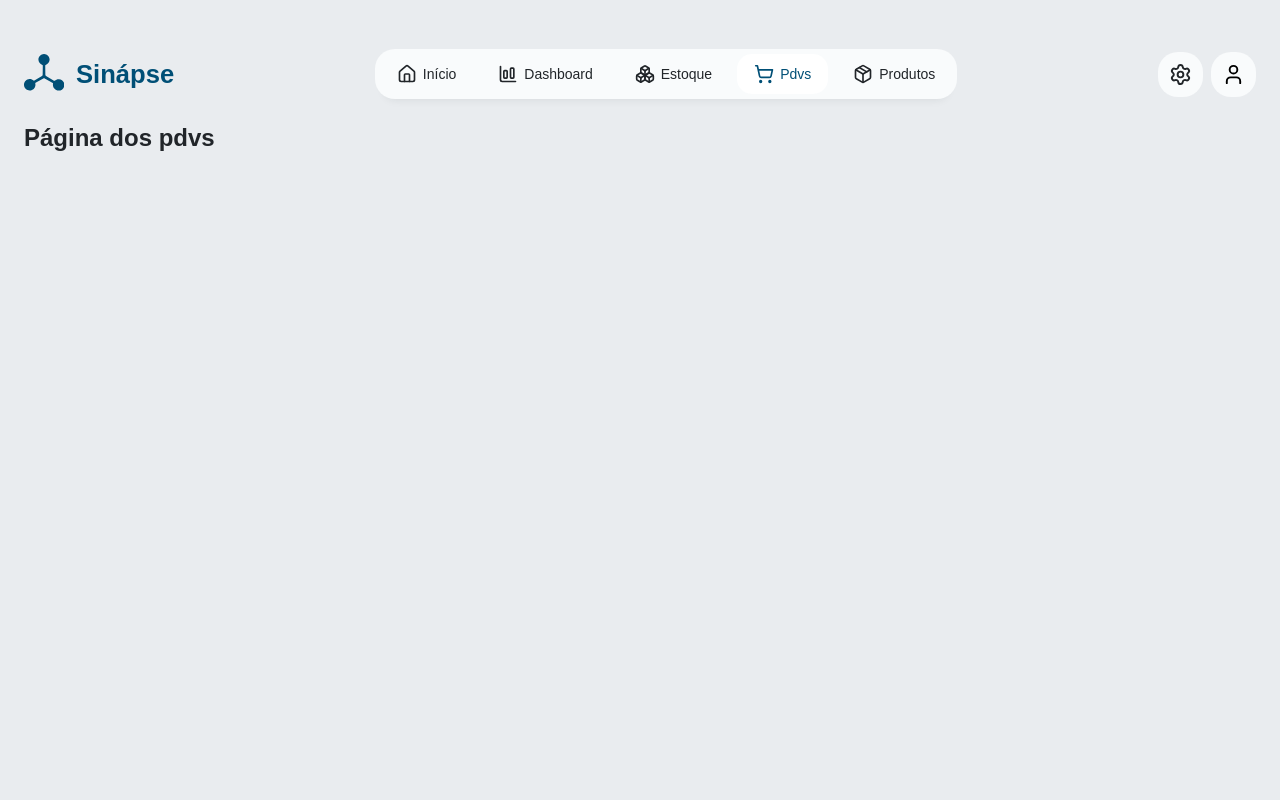
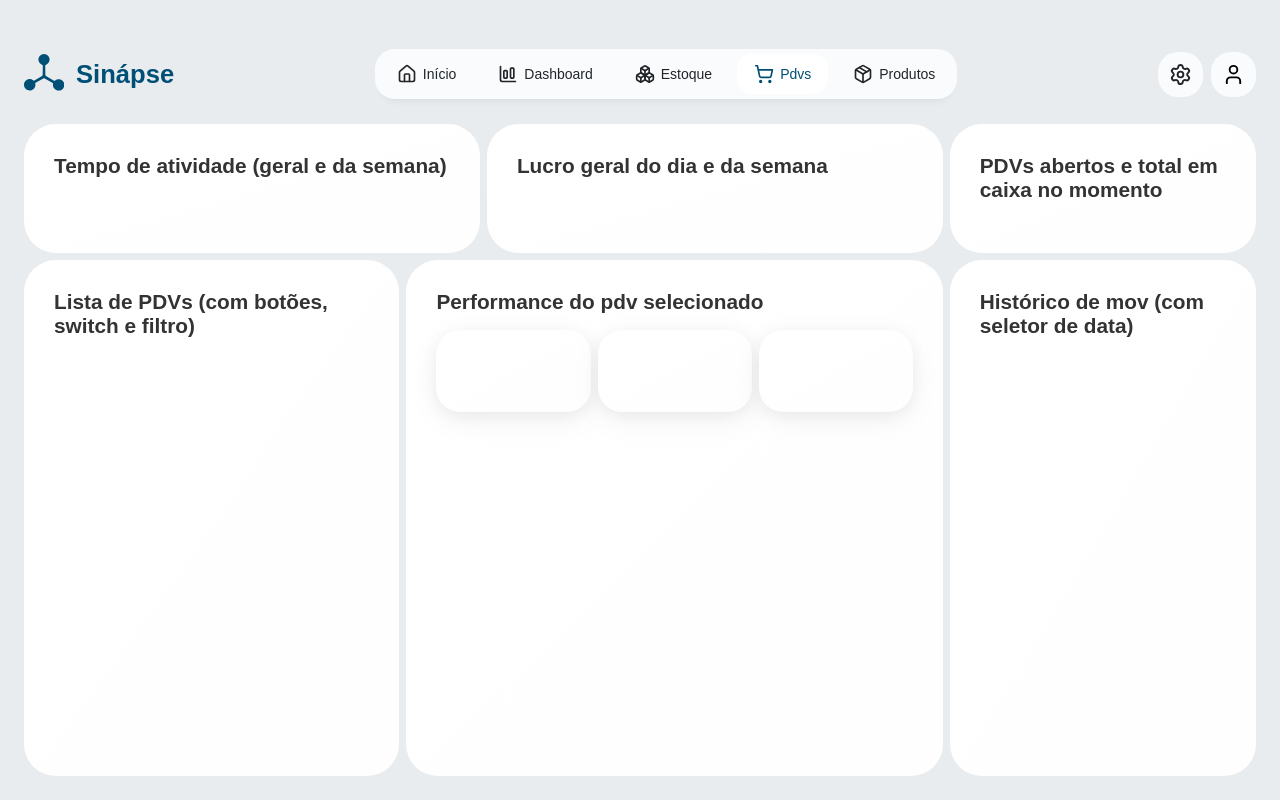
Before and after one commit to josielmaicon/Sinapse-ERP, a React (Vite) app in the folder interface/: page /pdvs in a window 1280 px wide. Built offline with nearby package versions, Linux system fonts and the light colour scheme; a web font is replaced by a local one.

Commit message:
layout pdvs finalizado

```diff
--- a/interface/src/pages/pdvs.jsx
+++ b/interface/src/pages/pdvs.jsx
@@ -1,3 +1,33 @@
+import styles from "../styles/Paginapdvs.module.css"
+import Card from "../components/card";
+
 export default function PdvsPage() {
-  return <h2>Página dos pdvs</h2>;
+  return(
+    <div className={styles.dashboardContainer}>
+      <div className={styles.grid_main}>
+        <div className={styles.grid_main_left}>
+          <div className={styles.grid_visuals}>
+            <Card title="Tempo de atividade (geral e da semana)"></Card>
+            <Card title="Lucro geral do dia e da semana"></Card>
+          </div>
+          <div className={styles.grid_body}>
+            <Card title="Lista de PDVs (com botões, switch e filtro)"></Card>
+            <Card title="Performance do pdv selecionado">
+              <div className={styles.grid_center}>
+                <div className={styles.grid_center_visuals}>
+                  <Card variant="white"></Card>
+                  <Card variant="white"></Card>
+                  <Card variant="white"></Card>
+                </div>
+              </div>
+            </Card>
+          </div>
+        </div>
+          <div className={styles.grid_main_right}>
+            <Card title="PDVs abertos e total em caixa no momento"></Card>
+            <Card title="Histórico de mov (com seletor de data)"></Card>
+          </div>
+      </div>
+    </div>
+  );
 }
--- /dev/null
+++ b/interface/src/styles/Paginapdvs.module.css
@@ -0,0 +1,61 @@
+.dashboardContainer {
+    padding: 0px;
+    background-color: transparent;
+    height: 100%;
+}
+
+.grid_main {
+    display: grid;
+    grid-template-columns: 3fr 1fr;
+    gap: 7px;
+    height: 100%;
+    min-height: 0;
+}
+
+.grid_main_left {
+    display: grid;
+    grid-template-rows: 0.2fr 0.8fr;
+    gap: 7px;
+    height: 100%;
+    min-height: 0;
+}
+
+.grid_main_right {
+    display: grid;
+    grid-template-rows: 0.2fr 0.8fr;
+    gap: 7px;
+    height: 100%;
+    min-height: 0;
+}
+
+.grid_visuals {
+    display: grid;
+    grid-template-columns: 1fr 1fr;
+    gap: 7px;
+    height: 100%;
+    min-height: 0;
+}
+
+.grid_body {
+    display: grid;
+    grid-template-columns: 0.7fr 1fr;
+    gap: 7px;
+    height: 100%;
+    min-height: 0;
+}
+
+.grid_center {
+    display: grid;
+    grid-template-rows: 0.2fr 0.8fr;
+    gap: 7px;
+    height: 100%;
+    min-height: 0;
+}
+
+.grid_center_visuals {
+    display: grid;
+    grid-template-columns: 1fr 1fr 1fr;
+    gap: 7px;
+    height: 100%;
+    min-height: 0;
+}
```
